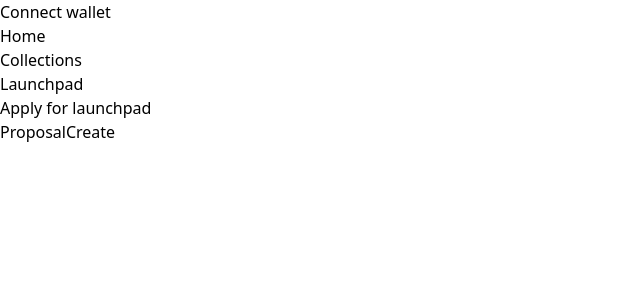
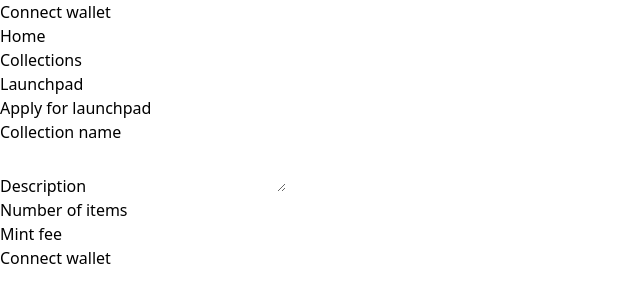
Before and after one commit to AprilDao/april-dao-marketplace, a React (Vite) app: page /collections/1/proposal/create in a window 1280 px wide. Shown: the top 302 px of the page, without its empty margins (0-640 px from the left). Built offline with nearby package versions, Linux system fonts and the light colour scheme; what @polkadot/api would draw is missing.

Commit message:
add useConnectWallet hook

```diff
--- a/src/App.tsx
+++ b/src/App.tsx
@@ -2,7 +2,6 @@ import React, { useEffect } from 'react';
 import { BrowserRouter, Routes, Route } from 'react-router-dom';
 import Home from './pages/Home';
 import Header from './components/Header';
-import Mint from './pages/Mint';
 import Profile from './pages/Profile';
 import NavBar from './components/NavBar';
 import Collections from './pages/Collections';
@@ -30,6 +29,9 @@ const App = () => {
               <Routes>
                 <Route path="/" element={<Home />} />
                 <Route path="/me" element={<Profile />} />
+                <Route path="apply" element={<Apply />} />
+                <Route path="/launchpad" element={<Launchpad />} />
+                <Route path="/launchpad/:id" element={<LaunchpadDetail />} />
                 <Route path="/collections" element={<Collections />} />
                 <Route
                   path="/collections/:collectionId"
@@ -47,10 +49,6 @@ const App = () => {
                   path="/collections/:collectionId/proposals/:proposalId"
                   element={<ProposalDetail />}
                 />
-                <Route path="/launchpad" element={<Launchpad />} />
-                <Route path="/launchpad/:id" element={<LaunchpadDetail />} />
-                <Route path="/launchpad/:id" element={<Mint />} />
-                <Route path="apply" element={<Apply />} />
               </Routes>
             </div>
           </div>
--- a/src/components/Header.tsx
+++ b/src/components/Header.tsx
@@ -1,19 +1,9 @@
-import { web3Accounts, web3Enable } from '@polkadot/extension-dapp';
 import { Link } from 'react-router-dom';
-import { useDispatch, useSelector } from 'react-redux';
-import { RootState } from '../store/rootReducer';
-import { setAllAccounts, setCurrentAccount } from '../store/commonSlice';
+import { useConnectWallet } from '../hooks/useConnectWallet';
+import { Button } from './NormalButton';
 
 const Header = () => {
-  const { currentAccount } = useSelector((state: RootState) => state.common);
-  const dispatch = useDispatch();
-
-  const connectWallet = async () => {
-    const allInjected = await web3Enable('AprilDao');
-    const allAccounts = await web3Accounts();
-    dispatch(setAllAccounts(allAccounts));
-    dispatch(setCurrentAccount(allAccounts[0]));
-  };
+  const [currentAccount, connectWallet] = useConnectWallet();
 
   return (
     <header>
@@ -42,12 +32,7 @@ const Header = () => {
                       </Link>
                     )}
                     {!currentAccount && (
-                      <button
-                        className="border border-violet-200 px-4 py-2 rounded"
-                        onClick={connectWallet}
-                      >
-                        Connect wallet
-                      </button>
+                      <Button onClick={connectWallet}>Connect wallet</Button>
                     )}
                   </div>
                 </div>
--- /dev/null
+++ b/src/hooks/useConnectWallet.ts
@@ -0,0 +1,21 @@
+import { web3Accounts, web3Enable } from '@polkadot/extension-dapp';
+import { useDispatch, useSelector } from 'react-redux';
+import { setAllAccounts, setCurrentAccount } from '../store/commonSlice';
+import { RootState } from '../store/rootReducer';
+import { InjectedAccountWithMeta } from '@polkadot/extension-inject/types';
+
+export const useConnectWallet = (): [
+  InjectedAccountWithMeta | undefined,
+  () => Promise<void>
+] => {
+  const { currentAccount } = useSelector((state: RootState) => state.common);
+  const dispatch = useDispatch();
+
+  const connectWallet = async () => {
+    const allInjected = await web3Enable('AprilDao');
+    const allAccounts = await web3Accounts();
+    dispatch(setAllAccounts(allAccounts));
+    dispatch(setCurrentAccount(allAccounts[0]));
+  };
+  return [currentAccount, connectWallet];
+};
--- a/src/pages/Apply.tsx
+++ b/src/pages/Apply.tsx
@@ -1,16 +1,9 @@
-import {
-  web3Accounts,
-  web3Enable,
-  web3FromSource,
-} from '@polkadot/extension-dapp';
-import React, { useEffect } from 'react';
+import { web3FromSource } from '@polkadot/extension-dapp';
 import { api } from '../utils/functions';
-import { useDispatch, useSelector } from 'react-redux';
-import { RootState } from '../store/rootReducer';
 import { SubmitHandler, useForm } from 'react-hook-form';
 import { Button } from '../components/NormalButton';
-import { setAllAccounts, setCurrentAccount } from '../store/commonSlice';
-import { ToastContainer, toast } from 'react-toastify';
+import { toast } from 'react-toastify';
+import { useConnectWallet } from '../hooks/useConnectWallet';
 
 type Inputs = {
   collection_name: string;
@@ -20,8 +13,7 @@ type Inputs = {
 };
 
 const Apply = () => {
-  const { currentAccount } = useSelector((state: RootState) => state.common);
-
+  const [currentAccount, connectWallet] = useConnectWallet();
   const txResHandler = ({ status }: any) => {
     toast.success('Applied successfully!');
   };
@@ -43,20 +35,10 @@ const Apply = () => {
   const {
     register,
     handleSubmit,
-    watch,
     formState: { errors },
   } = useForm<Inputs>();
   const onSubmit: SubmitHandler<Inputs> = (data) => {
     apply();
-  };
-
-  const dispatch = useDispatch();
-
-  const connectWallet = async () => {
-    const allInjected = await web3Enable('AprilDao');
-    const allAccounts = await web3Accounts();
-    dispatch(setAllAccounts(allAccounts));
-    dispatch(setCurrentAccount(allAccounts[0]));
   };
 
   return (
--- a/src/pages/Collections/ProposalCreate.tsx
+++ b/src/pages/Collections/ProposalCreate.tsx
@@ -1,7 +1,121 @@
-import React from 'react';
+import { web3FromSource } from '@polkadot/extension-dapp';
+import { SubmitHandler, useForm } from 'react-hook-form';
+import { toast } from 'react-toastify';
+import { api } from '../../utils/functions';
+import { Button } from '../../components/NormalButton';
+import { useConnectWallet } from '../../hooks/useConnectWallet';
+
+type Inputs = {
+  collection_name: string;
+  description: string;
+  numberOfItems: number;
+  mintFee: number;
+};
 
 const ProposalCreate = () => {
-  return <div>ProposalCreate</div>;
+  const [currentAccount, connectWallet] = useConnectWallet();
+
+  const txResHandler = ({ status }: any) => {
+    toast.success('Applied successfully!');
+  };
+
+  const apply = async () => {
+    if (currentAccount) {
+      const injector = await web3FromSource(currentAccount.meta.source);
+      await api.tx.collectionModule.registerCollection().signAndSend(
+        currentAccount?.address,
+        {
+          signer: injector.signer,
+        },
+        txResHandler
+      );
+    } else {
+      alert('please connect wallet first!');
+    }
+  };
+  const {
+    register,
+    handleSubmit,
+    watch,
+    formState: { errors },
+  } = useForm<Inputs>();
+  const onSubmit: SubmitHandler<Inputs> = (data) => {
+    apply();
+  };
+
+  return (
+    <div>
+      <form className="w-full flex flex-col items-center">
+        <div className="w-2/3 px-3 mb-6 md:mb-0">
+          <label
+            className="block uppercase tracking-wide text-gray-200 text-xs font-bold mb-2"
+            htmlFor="grid-first-name"
+          >
+            Collection name
+          </label>
+          <input
+            className="appearance-none block w-full text-gray-900 border rounded py-3 px-4 mb-3 leading-tight focus:outline-none focus:bg-white"
+            defaultValue=""
+            {...register('collection_name')}
+            id="collection_name"
+            type="text"
+          />
+        </div>
+        <div className="w-2/3 px-3">
+          <label
+            className="block uppercase tracking-wide text-gray-200 text-xs font-bold mb-2"
+            htmlFor="description"
+          >
+            Description
+          </label>
+          <textarea
+            defaultValue=""
+            {...register('description')}
+            className="appearance-none block w-full  text-gray-900 border border-gray-200 rounded py-3 px-4 mb-3 leading-tight focus:outline-none focus:bg-white focus:border-gray-500"
+            id="description"
+          />
+        </div>
+        <div className="w-2/3 px-3">
+          <label
+            className="block uppercase tracking-wide text-gray-200 text-xs font-bold mb-2"
+            htmlFor="numberOfItems"
+          >
+            Number of items
+          </label>
+          <input
+            defaultValue=""
+            {...register('numberOfItems')}
+            className="appearance-none block w-full text-gray-900 border border-gray-200 rounded py-3 px-4 mb-3 leading-tight focus:outline-none focus:bg-white focus:border-gray-500"
+            id="numberOfItems"
+            type="number"
+          />
+        </div>
+        <div className="w-2/3 px-3">
+          <label
+            className="block uppercase tracking-wide text-gray-200 text-xs font-bold mb-2"
+            htmlFor="mintFee"
+          >
+            Mint fee
+          </label>
+          <input
+            defaultValue=""
+            {...register('mintFee')}
+            className="appearance-none block w-full  text-gray-900 border border-gray-200 rounded py-3 px-4 mb-3 leading-tight focus:outline-none focus:bg-white focus:border-gray-500"
+            id="mintFee"
+            type="text"
+          />
+        </div>
+        <div className="w-2/3 px-3">
+          {currentAccount && (
+            <Button onClick={handleSubmit(onSubmit)}>Apply</Button>
+          )}
+          {!currentAccount && (
+            <Button onClick={connectWallet}>Connect wallet</Button>
+          )}
+        </div>
+      </form>
+    </div>
+  );
 };
 
 export default ProposalCreate;
--- a/src/pages/Collections/index.tsx
+++ b/src/pages/Collections/index.tsx
@@ -1,22 +1,20 @@
-import React, { useEffect, useState } from 'react';
-import { api } from '../../utils/functions';
-const url_img =
-  'https://img-cdn.magiceden.dev/rs:fill:320:320:0:0/plain/https:/creator-hub-prod.s3.us-east-2.amazonaws.com/smokeheads_pfp_1650230467760.png';
+import React from 'react';
+import CollectionItem from '../../components/CollectionItem';
+import { upcomingLaunches } from '../../utils/constant';
 
 const Collections = () => {
-  const [allCollections, setAllCollections] = useState<any[]>([
-    1, 2, 3, 4, 5, 6, 7,
-  ]);
-
   return (
     <div>
       <h1>Popular Collections</h1>
-      <div className="flex">
-        {allCollections.map((collection, index) => {
+      <div className="upcoming-lauches flex">
+        {upcomingLaunches.map(({ id, title, img }, index) => {
           return (
-            <div>
-              <img src={url_img} alt="" />
-            </div>
+            <CollectionItem
+              key={index}
+              link={`/collections/${id}`}
+              title={title}
+              img={img}
+            />
           );
         })}
       </div>
--- a/src/pages/Launchpad/Detail.tsx
+++ b/src/pages/Launchpad/Detail.tsx
@@ -1,23 +1,13 @@
-import { web3Accounts, web3Enable } from '@polkadot/extension-dapp';
-import React from 'react';
-import { useDispatch, useSelector } from 'react-redux';
-import { Link, useNavigate } from 'react-router-dom';
+import { useDispatch } from 'react-redux';
+import { useNavigate } from 'react-router-dom';
+import { Line } from 'rc-progress';
+
 import { Button } from '../../components/NormalButton';
-import { setAllAccounts, setCurrentAccount } from '../../store/commonSlice';
-import { RootState } from '../../store/rootReducer';
-import { Line, Circle } from 'rc-progress';
+import { useConnectWallet } from '../../hooks/useConnectWallet';
 
 const Detail = () => {
-  const { currentAccount } = useSelector((state: RootState) => state.common);
-  const dispatch = useDispatch();
+  const [currentAccount, connectWallet] = useConnectWallet();
   const navigate = useNavigate();
-
-  const connectWallet = async () => {
-    const allInjected = await web3Enable('AprilDao');
-    const allAccounts = await web3Accounts();
-    dispatch(setAllAccounts(allAccounts));
-    dispatch(setCurrentAccount(allAccounts[0]));
-  };
 
   const mint = () => {
     console.log('mint');
```
